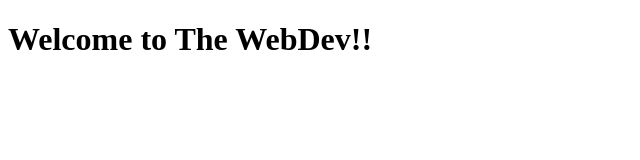
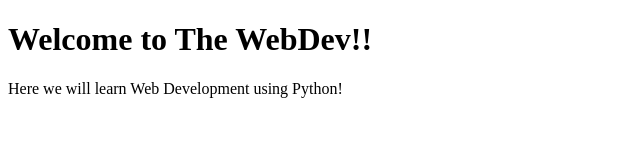
Before and after one commit to senny-matrix/lecture1, a plain HTML site: page index.html in a window 1280 px wide. Shown: the whole page, without its empty margins (0-640 px from the left). Drawn offline with Linux system fonts and the light colour scheme.

Commit message:
New Branch Contents

```diff
--- a/index.html
+++ b/index.html
@@ -6,5 +6,6 @@
 </head>
 <body>
     <h1>Welcome to The WebDev!!</h1>
+    <p>Here we will learn Web Development using Python!</p>
 </body>
 </html>
```
